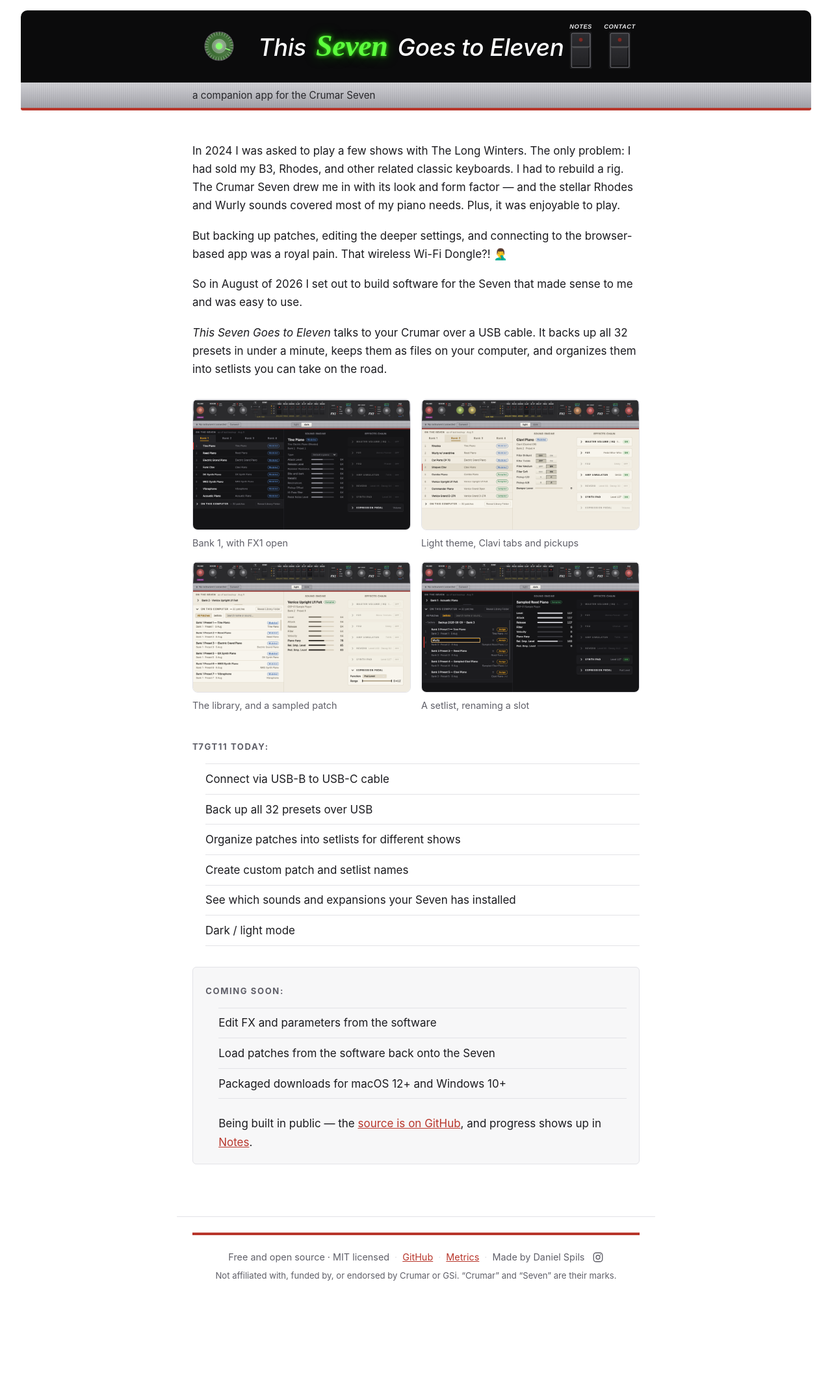
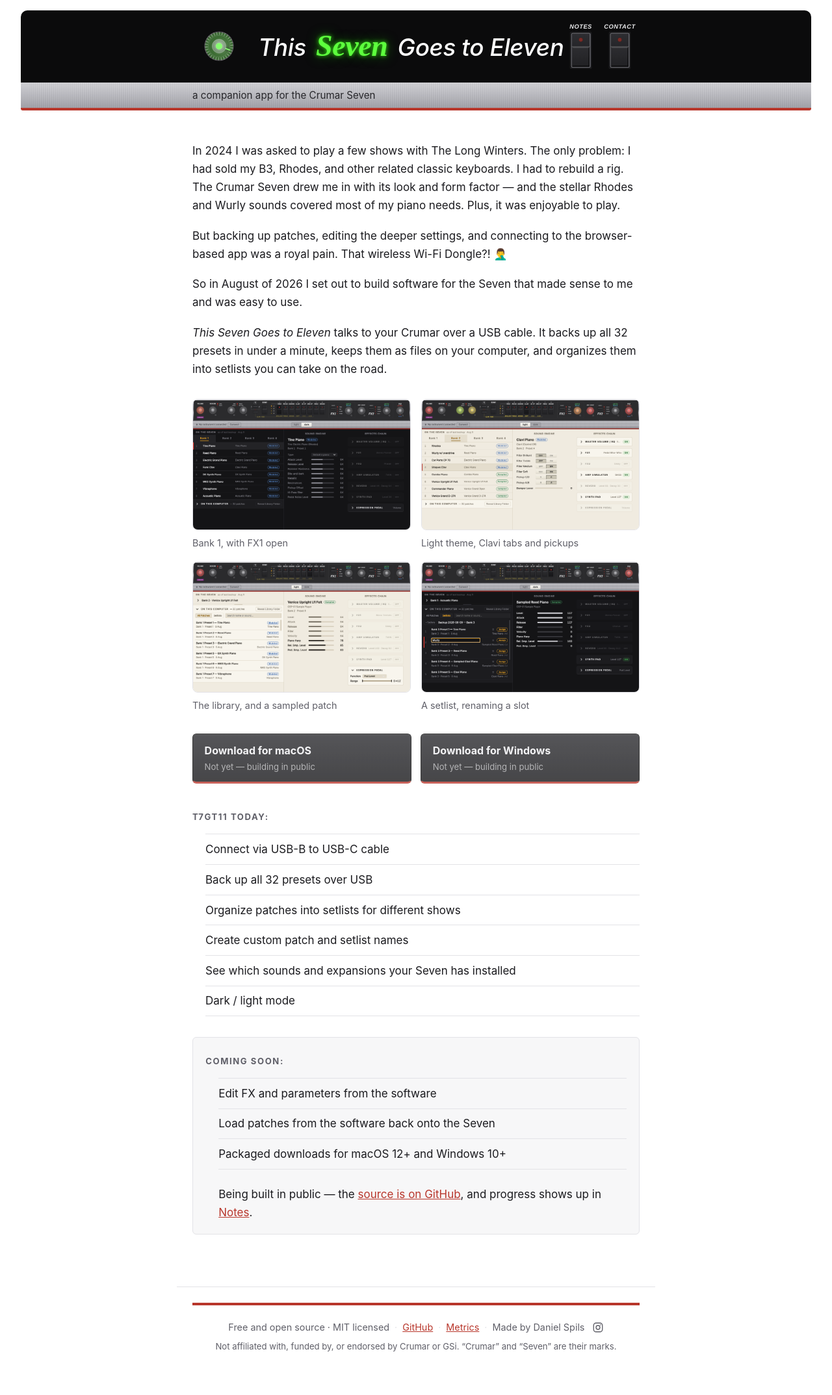
Before and after one commit to danielspils/this-seven-goes-to-eleven, a Jekyll site: the page built from docs/index.md, in a window 1280 px wide. Shown: the whole page at 65% size. Built offline with Jekyll 4.4.1, drawn with Linux system fonts in a browser that asks for light colours; before the commit the page ends 2039 px from its top, so only the background shows below that.

Commit message:
Placeholder download buttons for macOS and Windows
Two panel-styled buttons above the feature list — black cap, felt edge, the
same hardware vocabulary as the header. While there is nothing to download
they are inert and say so ("Not yet — building in public"), because a button
that looks live and goes nowhere is worse than one that admits it is waiting.

When the builds exist they become links and drop the is-soon class; nothing
else changes.

Co-Authored-By: Claude Opus 5 <noreply@anthropic.com>

```diff
--- a/docs/assets/css/style.css
+++ b/docs/assets/css/style.css
@@ -260,3 +260,24 @@ dialog.shot-modal img { display: block; width: 100%; height: auto; border-radius
 .site-foot .fine { font-size: .82rem; opacity: .8; margin-top: .4rem; }
 
 @media (max-width: 34rem) { body { font-size: 16px; } h1 { font-size: 1.7rem; } }
+
+/* Download buttons. Panel hardware, not web buttons: the black cap and felt
+   edge of the header, sized to sit under the screenshots. While there is
+   nothing to download they are inert and say so — a button that looks live
+   and goes nowhere is worse than one that admits it is waiting. */
+.downloads {
+  display: flex; gap: .9rem; flex-wrap: wrap;
+  margin: 2rem 0 2.4rem;
+}
+.dl {
+  flex: 1 1 15rem; display: block; padding: .7rem 1.1rem;
+  background: linear-gradient(180deg, #26262a, #131316);
+  border: 1px solid #000; border-bottom: 3px solid var(--felt);
+  border-radius: 6px; color: #f2f2f4; text-decoration: none;
+  box-shadow: inset 0 1px 0 rgba(255, 255, 255, .09);
+}
+.dl strong { display: block; font-size: 1rem; font-weight: 700; }
+.dl small { display: block; font-size: .82rem; opacity: .62; padding-top: .12rem; }
+.dl.is-soon { opacity: .78; cursor: default; }
+a.dl:hover { background: linear-gradient(180deg, #303036, #17171b); }
+@media (max-width: 34rem) { .dl { flex-basis: 100%; } }
--- a/docs/index.md
+++ b/docs/index.md
@@ -49,6 +49,20 @@ organizes them into setlists you can take on the road.
   </figure>
 </div>
 
+<!-- Placeholder downloads: they say plainly that there is nothing to download
+     yet rather than linking somewhere that 404s. When the builds exist these
+     become links and lose the .is-soon class. -->
+<div class="downloads">
+  <span class="dl is-soon" aria-disabled="true">
+    <strong>Download for macOS</strong>
+    <small>Not yet — building in public</small>
+  </span>
+  <span class="dl is-soon" aria-disabled="true">
+    <strong>Download for Windows</strong>
+    <small>Not yet — building in public</small>
+  </span>
+</div>
+
 ## T7GT11 today:
 
 <ul class="features">
```
